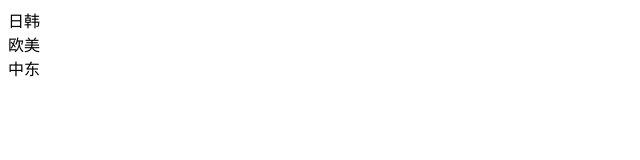
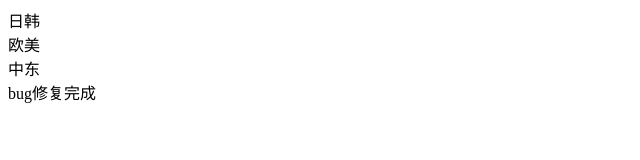
Before and after one commit to DDxxgg/push_test, a plain HTML site: page index.html in a window 1280 px wide. Shown: the whole page, without its empty margins (0-640 px from the left). Drawn offline with Linux system fonts and the light colour scheme.

Commit message:
'solvebug'

```diff
--- a/index.html
+++ b/index.html
@@ -8,5 +8,6 @@
   <div>日韩</div>
   <div>欧美</div>
   <div>中东</div>
+  <div>bug修复完成</div>
 </body>
 </html>
```
